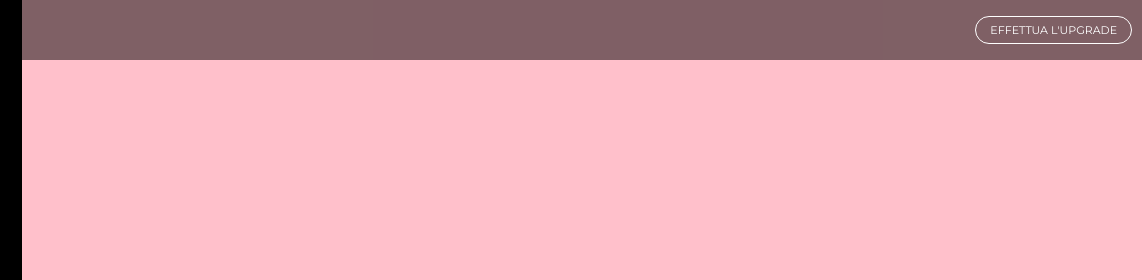
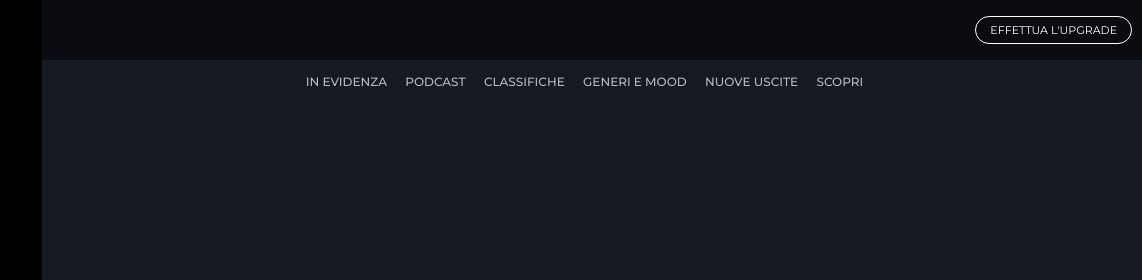
Before and after one commit to valentinacantarelli/html-css-spotifyweb, a plain HTML site: page index.html in a window 1280 px wide. Shown: the top 280 px of the page, 138-1280 px from the left. Drawn offline with Linux system fonts and the light colour scheme.

Commit message:
aggiunta nav orizzontale main

```diff
--- a/css/style.css
+++ b/css/style.css
@@ -104,9 +104,25 @@ main{
 .main-album{
     display: flex;
     height:100vh;
-    background-color: pink;
-    width: 100%;
+    /*background-color: pink;*/
+    width:calc(100% - 180px);
     overflow-y: auto;
+    justify-content: center;
+}
+.nav-orizzontale {
+    list-style: none;
+    display: inline-block;
+    justify-content: center;
+    margin-top: 60px;
+    padding:10px ;
+    display: flex;
+}
+.nav-orizzontale li{
+    display: inline-block;
+    text-align: center;
+    padding-right: 15px;
+    font-size: 12px;
+    font-weight: 500;
 }
 
 
--- a/index.html
+++ b/index.html
@@ -7,7 +7,7 @@
         <!-- google font  -->
         <link rel="preconnect" href="https://fonts.googleapis.com">
         <link rel="preconnect" href="https://fonts.gstatic.com" crossorigin>
-        <link href="https://fonts.googleapis.com/css2?family=Montserrat:wght@100;300;400;700&display=swap" rel="stylesheet">
+        <link href="https://fonts.googleapis.com/css2?family=Montserrat:wght@100;300;400;500;600;700&display=swap" rel="stylesheet">
         <!--/ google font  -->
         <!-- fontawesome  -->
         <link rel="stylesheet" href="https://cdnjs.cloudflare.com/ajax/libs/font-awesome/5.15.3/css/all.min.css" integrity="sha512-iBBXm8fW90+nuLcSKlbmrPcLa0OT92xO1BIsZ+ywDWZCvqsWgccV3gFoRBv0z+8dLJgyAHIhR35VZc2oM/gI1w==" crossorigin="anonymous" referrerpolicy="no-referrer" />
@@ -59,6 +59,21 @@
             </section>
             <!-- sezione principale  -->
             <section class="main-album">
+                <!-- sezione nav orizzontale  -->
+                <div class="nav-orizzontale">
+                    <ul>
+                        <li> IN EVIDENZA</li>
+                        <li> PODCAST </li>
+                        <li> CLASSIFICHE </li>
+                        <li> GENERI E MOOD </li>
+                        <li> NUOVE USCITE </li>
+                        <li> SCOPRI </li>
+                    </ul>
+                </div>
+
+                <!-- prima row album recently played -->
+                <!-- seconda row creato per john doe -->
+                <!-- seconda row artisti  -->
 
 
             </section>
```
